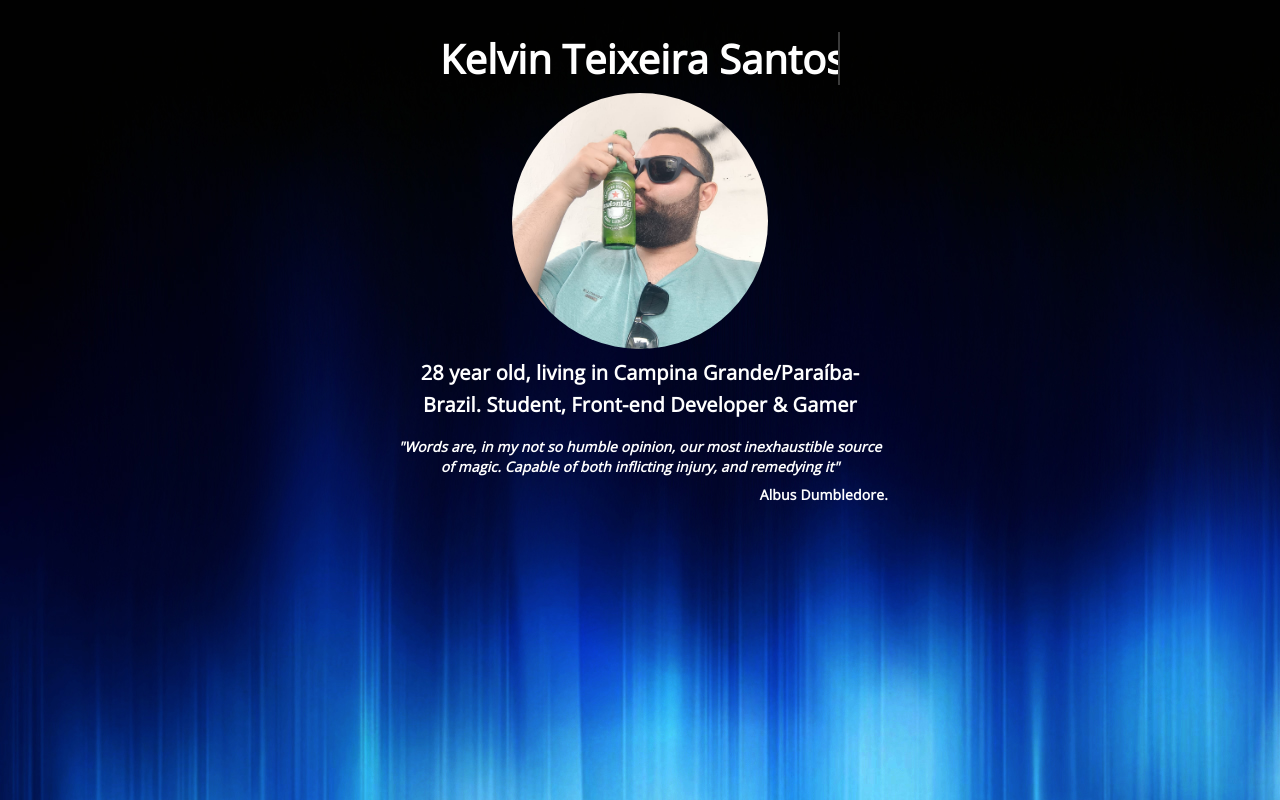
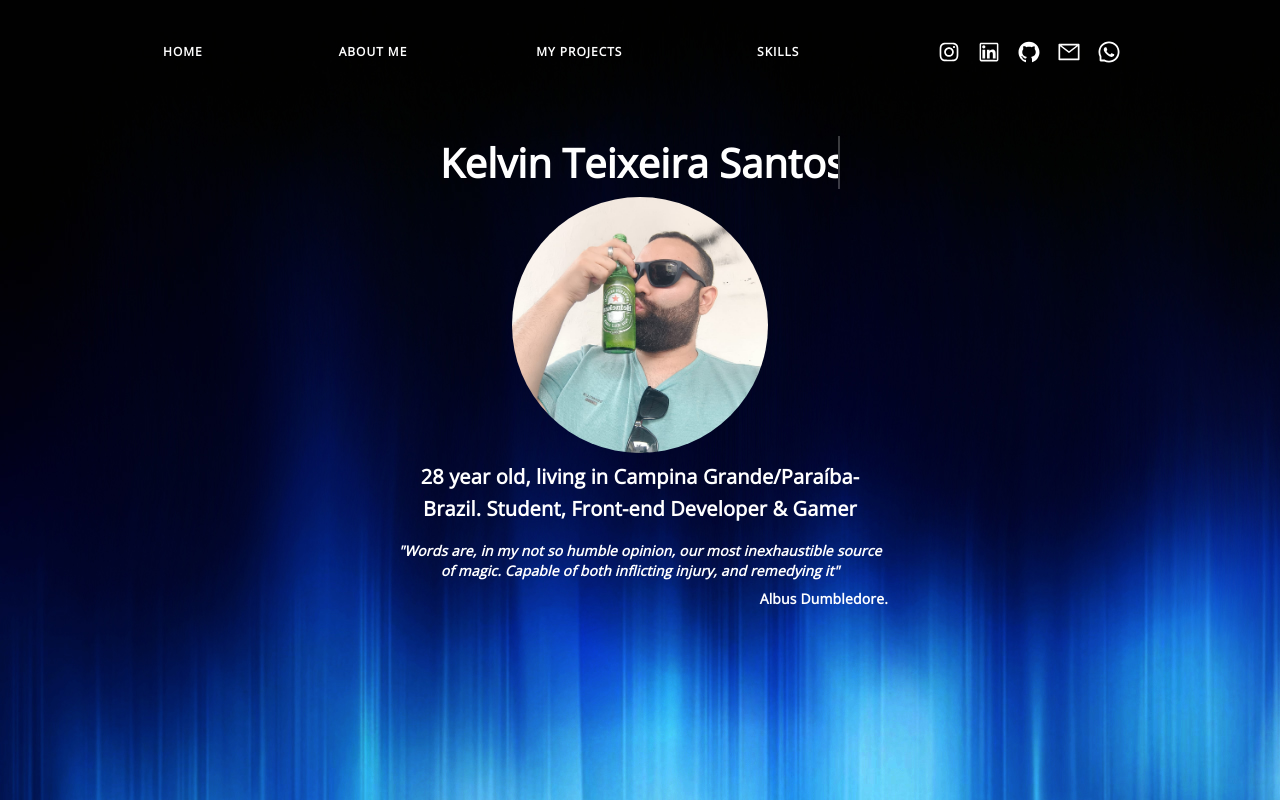
Before and after one commit to kelvinteixeira/My-Web-Site, a React (Vite) app: page / in a window 1280 px wide. Built offline with nearby package versions, Linux system fonts and the light colour scheme.

Commit message:
feat(Header component): Added a header component

```diff
--- a/src/screens/Home/Home.tsx
+++ b/src/screens/Home/Home.tsx
@@ -1,9 +1,12 @@
+import { Box, Typography } from "@mui/material";
 import React from "react";
 import { AboutMe } from "./components/AboutMe/AboutMe";
+import { Header } from "./components/Header/Header";
 
 export function Home() {
   return (
     <>
+      <Header />
       <AboutMe />
     </>
   );
--- /dev/null
+++ b/src/screens/Home/components/Header/Header.styles.ts
@@ -0,0 +1,6 @@
+import styled from "@emotion/styled";
+import { Box } from "@mui/material";
+
+export const Container = styled(Box)`
+  margin: 2rem;
+`;
--- /dev/null
+++ b/src/screens/Home/components/Header/Header.tsx
@@ -0,0 +1,128 @@
+import {
+  Box,
+  Button,
+  Fade,
+  Grid,
+  IconButton,
+  Tooltip,
+  Typography,
+} from "@mui/material";
+import React from "react";
+import * as Styled from "./Header.styles";
+import {
+  AiOutlineLinkedin,
+  AiOutlineInstagram,
+  AiOutlineGithub,
+  AiOutlineMail,
+  AiOutlineWhatsApp,
+} from "react-icons/ai";
+
+export function Header() {
+  return (
+    <Styled.Container>
+      <Grid container alignItems="center" justifyContent="space-evenly">
+        <Grid item>
+          <Button size="small">
+            <Typography variant="overline" color="#fff">
+              Home
+            </Typography>
+          </Button>
+        </Grid>
+
+        <Grid item>
+          <Button size="small">
+            <Typography variant="overline" color="#fff">
+              About me
+            </Typography>
+          </Button>
+        </Grid>
+        <Grid item>
+          <Button size="small">
+            <Typography variant="overline" color="#fff">
+              My projects
+            </Typography>
+          </Button>
+        </Grid>
+        <Grid item>
+          <Button size="small">
+            <Typography variant="overline" color="#fff">
+              Skills
+            </Typography>
+          </Button>
+        </Grid>
+
+        <Grid item>
+          <Tooltip
+            title="A little bit of my life"
+            TransitionComponent={Fade}
+            TransitionProps={{ timeout: 600 }}
+          >
+            <IconButton
+              href="https://www.instagram.com/kelvinteixeira_/"
+              target="_blank"
+              aria-label="instagram"
+            >
+              <AiOutlineInstagram color="#fff" />
+            </IconButton>
+          </Tooltip>
+          <Tooltip
+            title="Networking"
+            TransitionComponent={Fade}
+            TransitionProps={{ timeout: 600 }}
+          >
+            <IconButton
+              href="https://www.linkedin.com/in/kelvin-teixeira-8707b41a8/"
+              target="_blank"
+              aria-label="linkedin"
+            >
+              <AiOutlineLinkedin color="#fff" />
+            </IconButton>
+          </Tooltip>
+
+          <Tooltip
+            title="Wecolme to my heart"
+            TransitionComponent={Fade}
+            TransitionProps={{ timeout: 600 }}
+          >
+            <IconButton
+              href="https://github.com/kelvinteixeira"
+              target="_blank"
+              aria-label="linkedin"
+            >
+              <AiOutlineGithub color="#fff" />
+            </IconButton>
+          </Tooltip>
+
+          <Tooltip
+            title="Send me a mail ;)"
+            TransitionComponent={Fade}
+            TransitionProps={{ timeout: 600 }}
+          >
+            <IconButton
+              onClick={() =>
+                window.open("mailto:kelvin.teixeira.dev@gmail.com")
+              }
+              aria-label="email"
+            >
+              <AiOutlineMail color="#fff" />
+            </IconButton>
+          </Tooltip>
+
+          <Tooltip
+            title="Thats my whatsApp"
+            TransitionComponent={Fade}
+            TransitionProps={{ timeout: 600 }}
+          >
+            <IconButton
+              href="https://api.whatsapp.com/send?phone=5583996157313"
+              target="_blank"
+              aria-label="whatsapp"
+            >
+              <AiOutlineWhatsApp color="#fff" />
+            </IconButton>
+          </Tooltip>
+        </Grid>
+      </Grid>
+    </Styled.Container>
+  );
+}
```
Also changed, not shown: src/index.css (line endings or trailing spaces).
